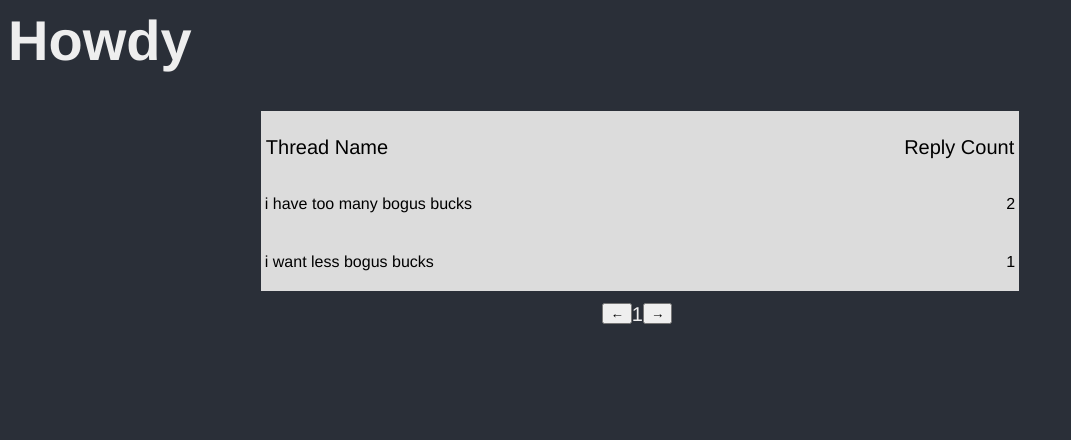
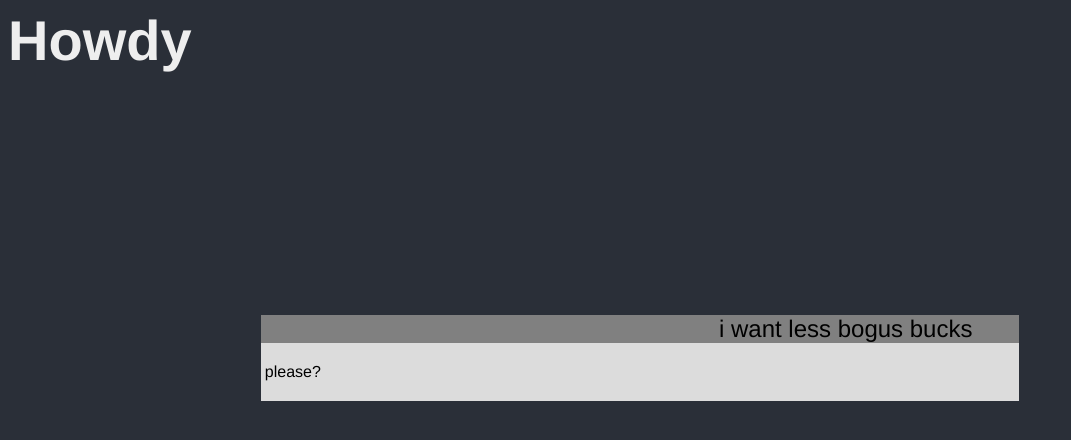
Before and after one commit to noopnoop/reactForum, a React (Vite) app: page / in a window 1280 px wide. Shown: the top 440 px of the page, without its empty margins (0-1071 px from the left). Built offline with nearby package versions, Linux system fonts and the light colour scheme.

Commit message:
thread mockup

```diff
--- a/src/index.css
+++ b/src/index.css
@@ -8,9 +8,27 @@ h1 {
   color: #EEEEEE;
 }
 
-#appContainer {
+#threadsContainer {
+  visibility: hidden;
   margin: auto;
   width: 60%;
+}
+
+#topicContainer {
+  margin: auto;
+  width: 60%;
+  font-family: Helvetica, sans-serif;
+}
+
+#topicTitle {
+  background-color: gray;
+  font-size: 24px;
+  text-align: center;
+}
+
+.messageContainer {
+  padding: 4px;
+  background-color: gainsboro;
 }
 
 .threadEntry {
--- a/src/index.html
+++ b/src/index.html
@@ -7,7 +7,7 @@
 
   <body>
     <div id="root"></div>
-    <div id="appContainer">
+    <div id="threadsContainer">
       <div id = "threadKey" >
         <p id = "nameKey"> Thread Name </p>
         <p id = "replyKey"> Reply Count </p>
@@ -15,16 +15,32 @@
       <div class= "threadEntry" >
         <p class = "threadName"> i have too many bogus bucks </p>
         <p class = "threadReplyCount"> 2 </p>
-     </div>
+      </div>
       <div class= "threadEntry" >
         <p class = "threadName"> i want less bogus bucks</p>
         <p class = "threadReplyCount"> 1 </p>
-     </div>
-     <div id = "pageControl">
+      </div>
+      <div id = "pageControl">
         <button type = "button" id="pageBack">←</button>
         <p id = "pageNumber">1</p>
         <button type = "button" id = "pageForward">→</button>
+      </div>
+    </div>
+    <div id="topicContainer">
+      <div id = "topicTitle">i want less bogus bucks</div>
+      <div class = "messageContainer">
+        <p class = "messageContent">please?</p>
+      </div>
     </div>
     <script type="module" src="./index.tsx"></script>
+    <script type="application/javascript">
+      let threadMode = true;
+      const testButton = document.getElementById('pageBack');
+      const appContainer = document.getElementById('appContainer');
+      testButton.addEventListener('click', () => {
+        threadMode = !threadMode;
+        appContainer.style.visibility = 'hidden';
+      });
+    </script>
   </body>
 </html>
```
